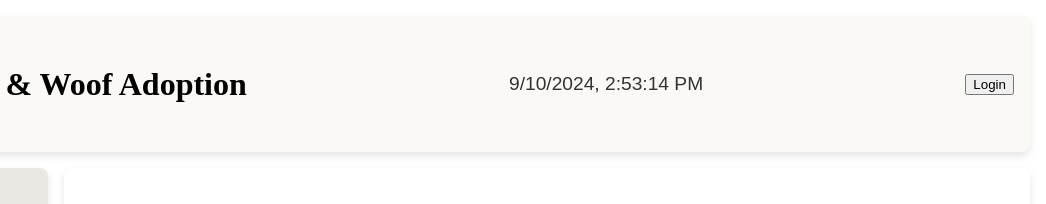
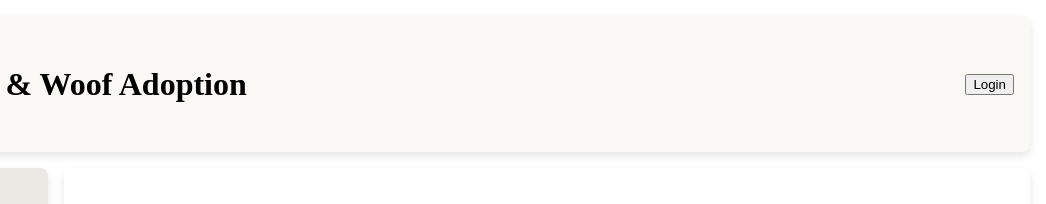
Before and after one commit to LevonKad/MeowWoofAdoption, a website: page public/give-away.html in a window 1280 px wide. Shown: the top 204 px of the page, 234-1280 px from the left. Drawn offline with Linux system fonts and the light colour scheme.

Commit message:
Update give-away.html

```diff
--- a/public/give-away.html
+++ b/public/give-away.html
@@ -15,7 +15,6 @@
             </a>
             <h1>Meow & Woof Adoption</h1>
         </div>
-        <div class="date_time" id="getCurrentDateResult"></div>
         <div class="auth-info">
             <span id="usernameDisplay"></span>
             <button id="authButton" class="button"></button>
@@ -206,9 +205,7 @@
 
         updateAuthButton();
 
-        setInterval(() => {
-            document.getElementById('getCurrentDateResult').innerHTML = new Date().toLocaleString();
-        }, 1000);
+
     });
 
     document.getElementById('giveAwayPetForm').addEventListener('submit', function(e) {
```
